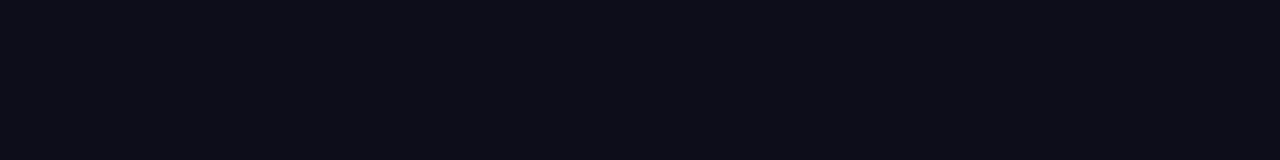
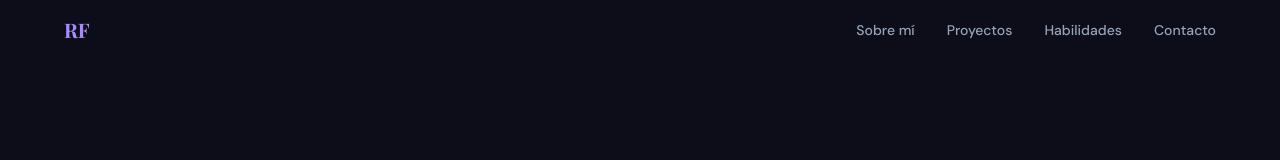
Before and after one commit to rrobertf/rrobertf.github.io, a plain HTML site: page index.html in a window 1280 px wide. Drawn offline with nearby package versions, Linux system fonts and the light colour scheme.

Commit message:
feat: navbar fija con blur al scroll

```diff
--- a/index.html
+++ b/index.html
@@ -27,9 +27,29 @@
   </style>
 </head>
 <body>
+  <nav id="navbar" class="fixed top-0 left-0 right-0 z-50 transition-all duration-300 py-4 px-6 md:px-16 flex items-center justify-between">
+    <a href="#hero" class="text-xl font-bold" style="font-family:'Playfair Display',serif; color:var(--accent-light);">RF</a>
+    <div class="hidden md:flex gap-8 text-sm font-medium" style="color:var(--text-muted);">
+      <a href="#sobre-mi" class="hover:text-white transition-colors">Sobre mí</a>
+      <a href="#proyectos" class="hover:text-white transition-colors">Proyectos</a>
+      <a href="#habilidades" class="hover:text-white transition-colors">Habilidades</a>
+      <a href="#contacto" class="hover:text-white transition-colors">Contacto</a>
+    </div>
+  </nav>
   <!-- secciones aquí -->
   <script>
-    // JS aquí
+    const navbar = document.getElementById('navbar');
+    window.addEventListener('scroll', () => {
+      if (window.scrollY > 20) {
+        navbar.style.background = 'rgba(13,13,26,0.85)';
+        navbar.style.backdropFilter = 'blur(12px)';
+        navbar.style.borderBottom = '1px solid var(--border)';
+      } else {
+        navbar.style.background = 'transparent';
+        navbar.style.backdropFilter = 'none';
+        navbar.style.borderBottom = 'none';
+      }
+    });
   </script>
 </body>
 </html>
```
